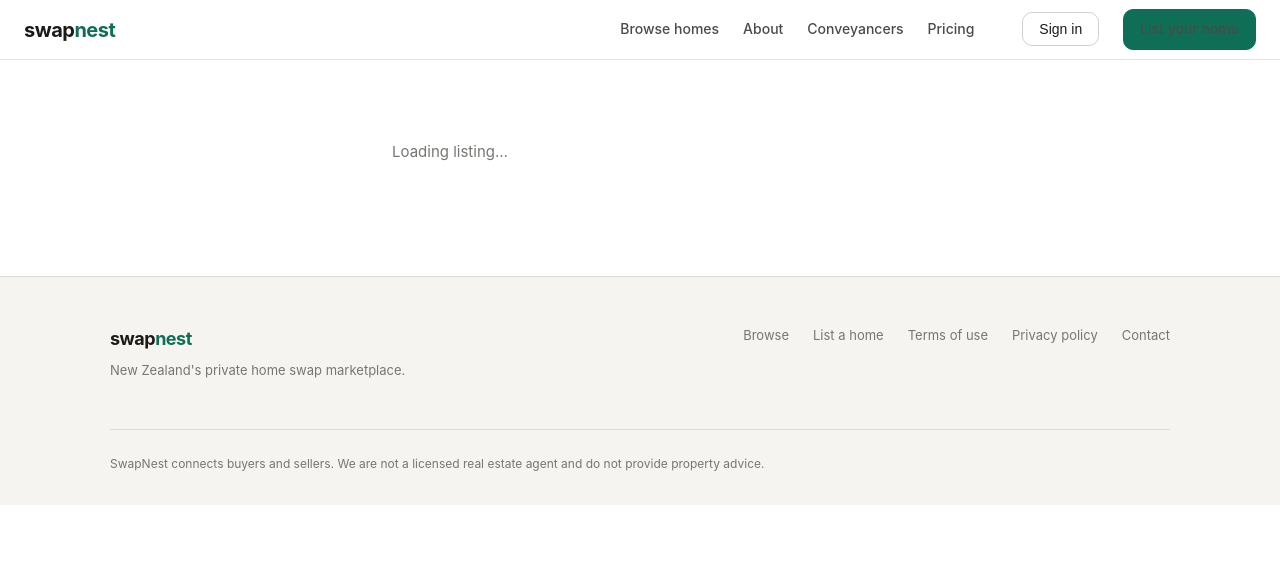
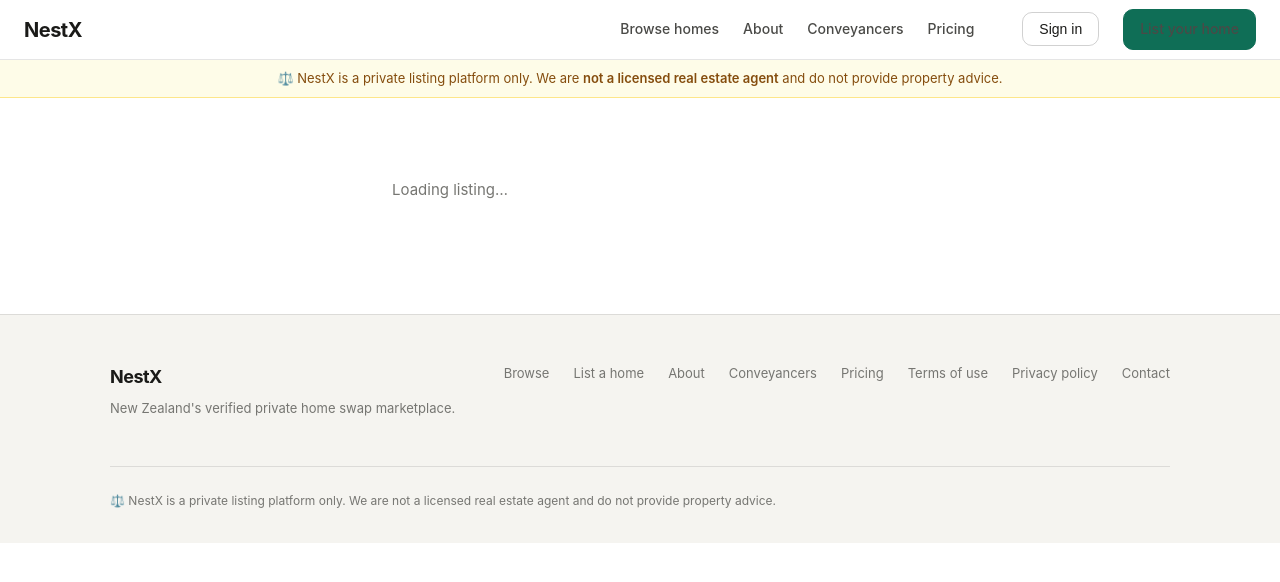
Before and after one commit to shalishajaelyn/swapnest, a website: page pages/listing.html in a window 1280 px wide. Drawn offline with nearby package versions, Linux system fonts and the light colour scheme.

Commit message:
Update listing.html

```diff
--- a/pages/listing.html
+++ b/pages/listing.html
@@ -3,14 +3,13 @@
 <head>
   <meta charset="UTF-8">
   <meta name="viewport" content="width=device-width, initial-scale=1.0">
-  <title>Listing — SwapNest</title>
+  <title>Listing — NestX</title>
   <link rel="stylesheet" href="../css/style.css">
-  <script src="https://cdn.jsdelivr.net/npm/@supabase/supabase-js@2"></script>
 </head>
 <body>
 
   <nav class="navbar">
-    <a href="../index.html" class="logo">swap<span>nest</span></a>
+    <a href="../index.html" class="logo">NestX</a>
     <div class="nav-links">
       <a href="../browse.html">Browse homes</a>
       <a href="about.html">About</a>
@@ -23,6 +22,12 @@
     </div>
     <button class="hamburger" onclick="toggleMenu()">&#9776;</button>
   </nav>
+
+  <div class="disclaimer-banner">
+    <div class="container">
+      ⚖️ NestX is a private listing platform only. We are <strong>not a licensed real estate agent</strong> and do not provide property advice.
+    </div>
+  </div>
 
   <div class="container listing-detail-layout" id="listingDetail">
     <div class="loading-state">Loading listing…</div>
@@ -37,7 +42,6 @@
       </div>
       <div class="modal-body">
         <div class="offer-target-info" id="offerTargetInfo"></div>
-
         <div class="form-row">
           <label>Your property address <span class="req">*</span></label>
           <input type="text" id="o_address" placeholder="e.g. 22 Hill Road, Newtown, Wellington" required>
@@ -55,7 +59,7 @@
         <div id="diffExplainer" class="diff-explainer"></div>
         <div class="form-row">
           <label>Message to seller <span class="req">*</span></label>
-          <textarea id="o_msg" rows="4" placeholder="Introduce your home and why you think it's a great swap. Include details about bedrooms, location, condition, what you love about it…"></textarea>
+          <textarea id="o_msg" rows="4" placeholder="Introduce your home and why you think it's a great swap…"></textarea>
         </div>
         <div class="form-row">
           <label>Your contact email <span class="req">*</span></label>
@@ -76,20 +80,24 @@
   <footer class="footer">
     <div class="container footer-inner">
       <div class="footer-brand">
-        <span class="logo">swap<span>nest</span></span>
-        <p>New Zealand's private home swap marketplace.</p>
+        <span class="logo">NestX</span>
+        <p>New Zealand's verified private home swap marketplace.</p>
       </div>
       <div class="footer-links">
         <a href="../browse.html">Browse</a>
-        <a href="../post.html">List a home</a>
+        <a href="register-lister.html">List a home</a>
+        <a href="about.html">About</a>
+        <a href="conveyancers.html">Conveyancers</a>
+        <a href="pricing.html">Pricing</a>
         <a href="terms.html">Terms of use</a>
         <a href="privacy.html">Privacy policy</a>
-        <a href="mailto:hello@swapnest.co.nz">Contact</a>
+        <a href="mailto:hello@nestx.co.nz">Contact</a>
       </div>
-      <p class="footer-disclaimer">SwapNest connects buyers and sellers. We are not a licensed real estate agent and do not provide property advice.</p>
+      <p class="footer-disclaimer">⚖️ NestX is a private listing platform only. We are not a licensed real estate agent and do not provide property advice.</p>
     </div>
   </footer>
 
+  <script src="https://cdn.jsdelivr.net/npm/@supabase/supabase-js@2"></script>
   <script src="../js/supabase.js"></script>
   <script src="../js/auth.js"></script>
   <script src="../js/listing.js"></script>
```
